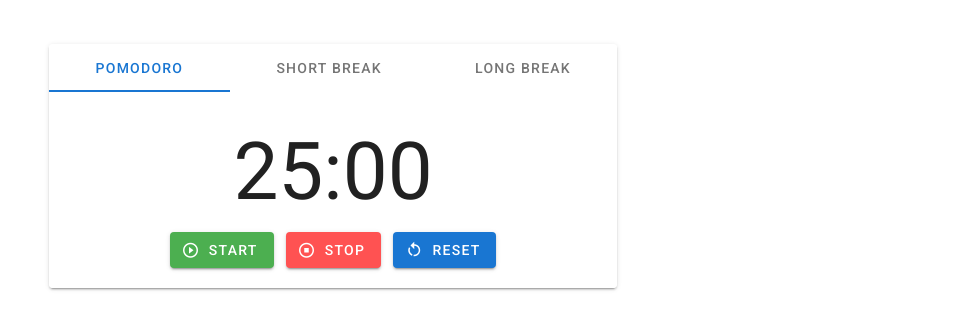
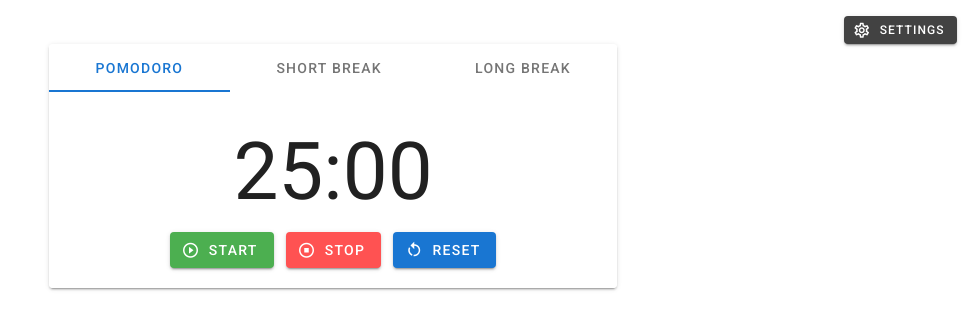
Before and after one commit to TheJuanAndOnly99/vuejs-pomodoro-timer-app, a Vue app: page / in a window 1280 px wide. Shown: the top 330 px of the page, without its empty margins (307-1280 px from the left). Built offline with nearby package versions, Linux system fonts and the light colour scheme.

Commit message:
Display setting button to open SettingDialog component

```diff
--- a/src/App.vue
+++ b/src/App.vue
@@ -4,7 +4,10 @@
       <v-container>
         <v-row>
           <v-col sm="6" offset-sm="3">
-            <Pomodoro />
+            <Pomodoro :dialog="dialog" />
+            <v-btn @click="dialog = true" absolute top right dark small color="secondary">
+              <v-icon left>mdi-cog-outline</v-icon>Settings
+            </v-btn>
           </v-col>
         </v-row>
       </v-container>
@@ -22,8 +25,10 @@ export default {
     Pomodoro
   },
 
-  data: () => ({
-    //
-  })
+  data() {
+    return {
+      dialog: false
+    };
+  }
 };
 </script>
```
